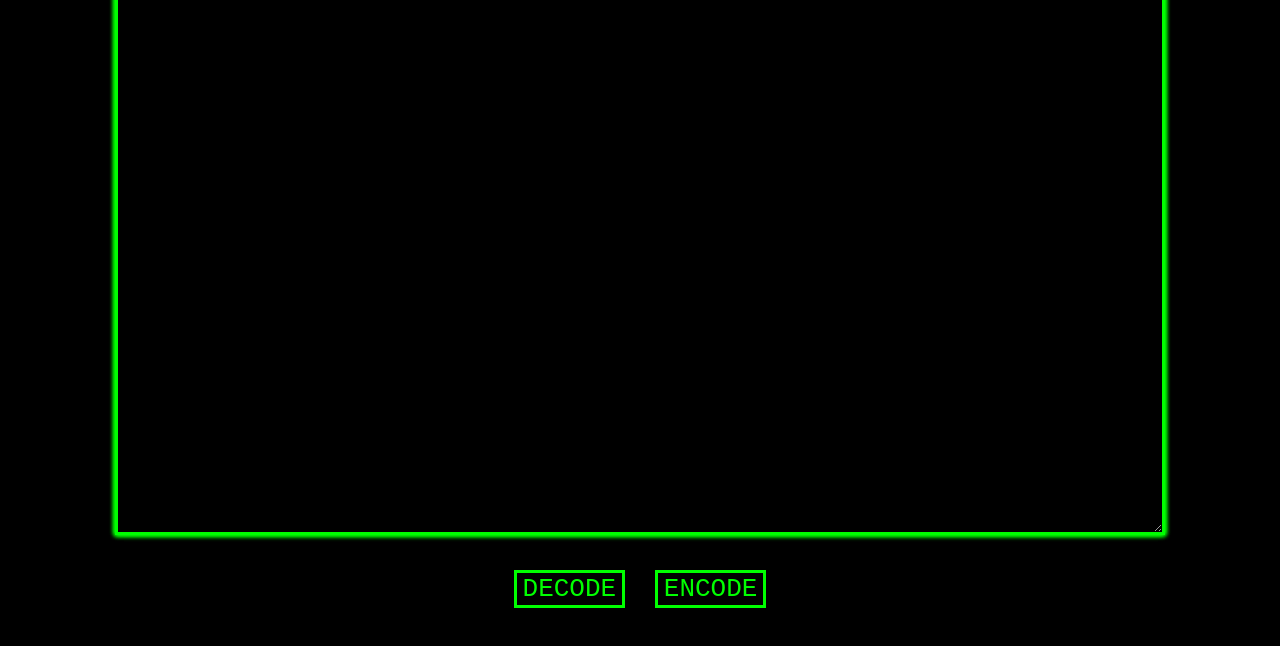
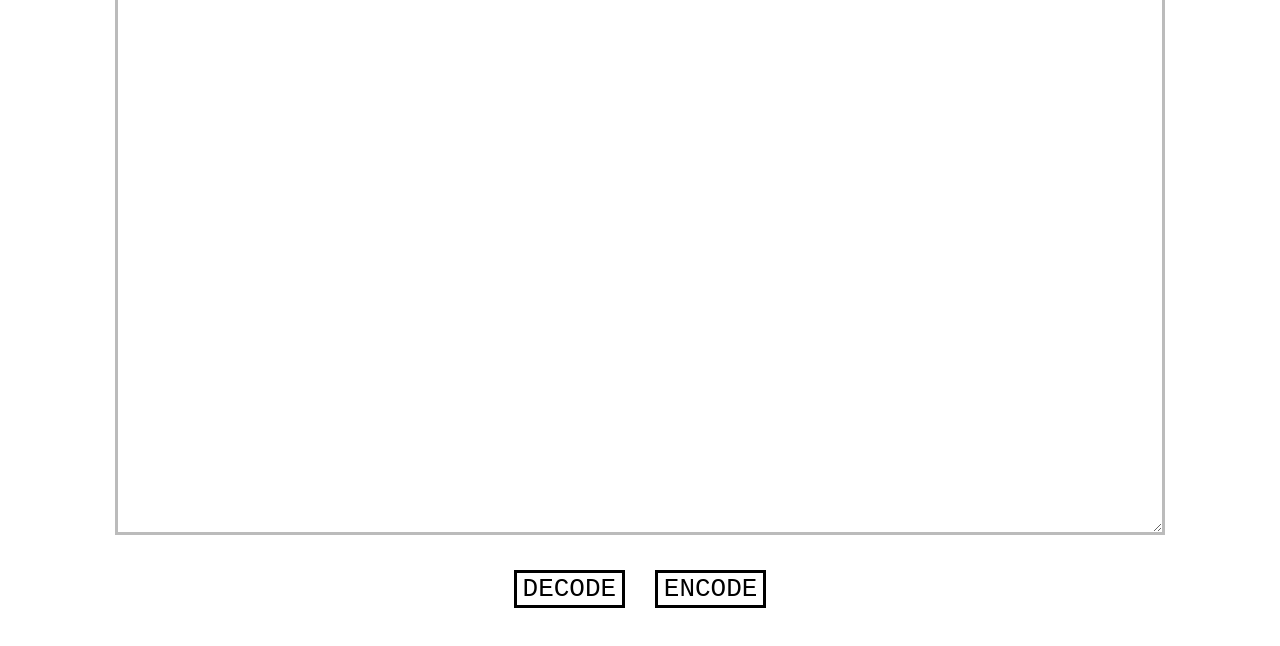
Before and after one commit to esironal/url, a plain HTML site: page index.html in a window 1280 px wide. Shown: the part 122-768 px from the top of the page. Drawn offline with Linux system fonts and the light colour scheme.

Commit message:
:wrench:

```diff
--- a/css/style.css
+++ b/css/style.css
@@ -11,8 +11,6 @@ html {
 body {
   display: table-cell;
   margin: 0;
-  background: #000;
-  color: #0f0;
   font-family: monospace, 'Courier New', Courier;
   cursor: default;
   text-align: center;
@@ -21,16 +19,15 @@ body {
 
 textarea,
 button {
-  border: 3px solid #0f0;
+  border: 3px solid #000;
   background: transparent;
-  color: #0f0;
   font-family: monospace, 'Courier New', Courier;;
 }
 
 textarea:focus,
 button:focus {
-  outline: none;
-  box-shadow: 0 0 5px #0f0, 0 0 5px #0f0, 0 0 5px #0f0, 0 0 5px #0f0;
+  outline: 0;
+  border-color: #bbb;
 }
 
 textarea {
```
